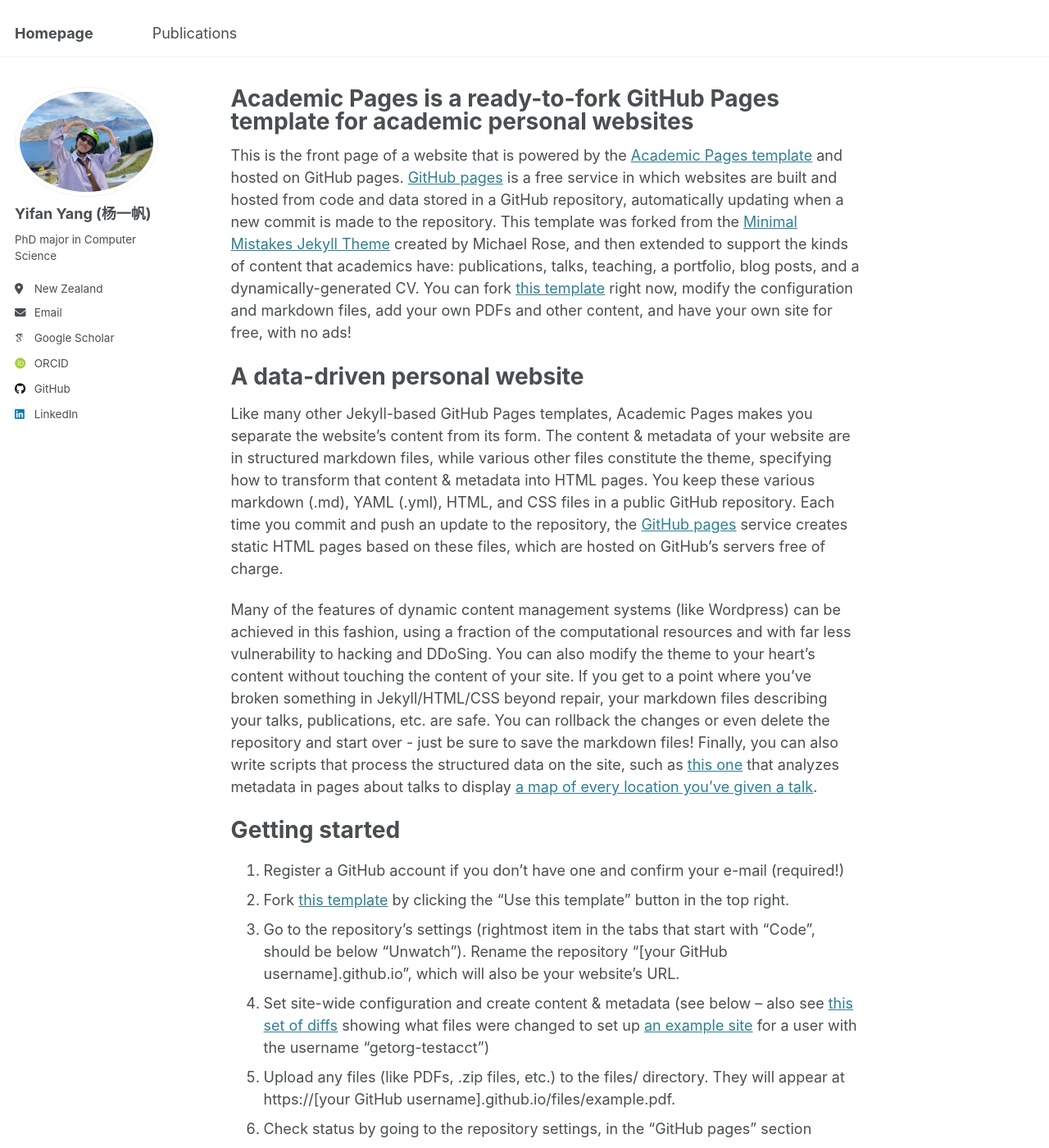
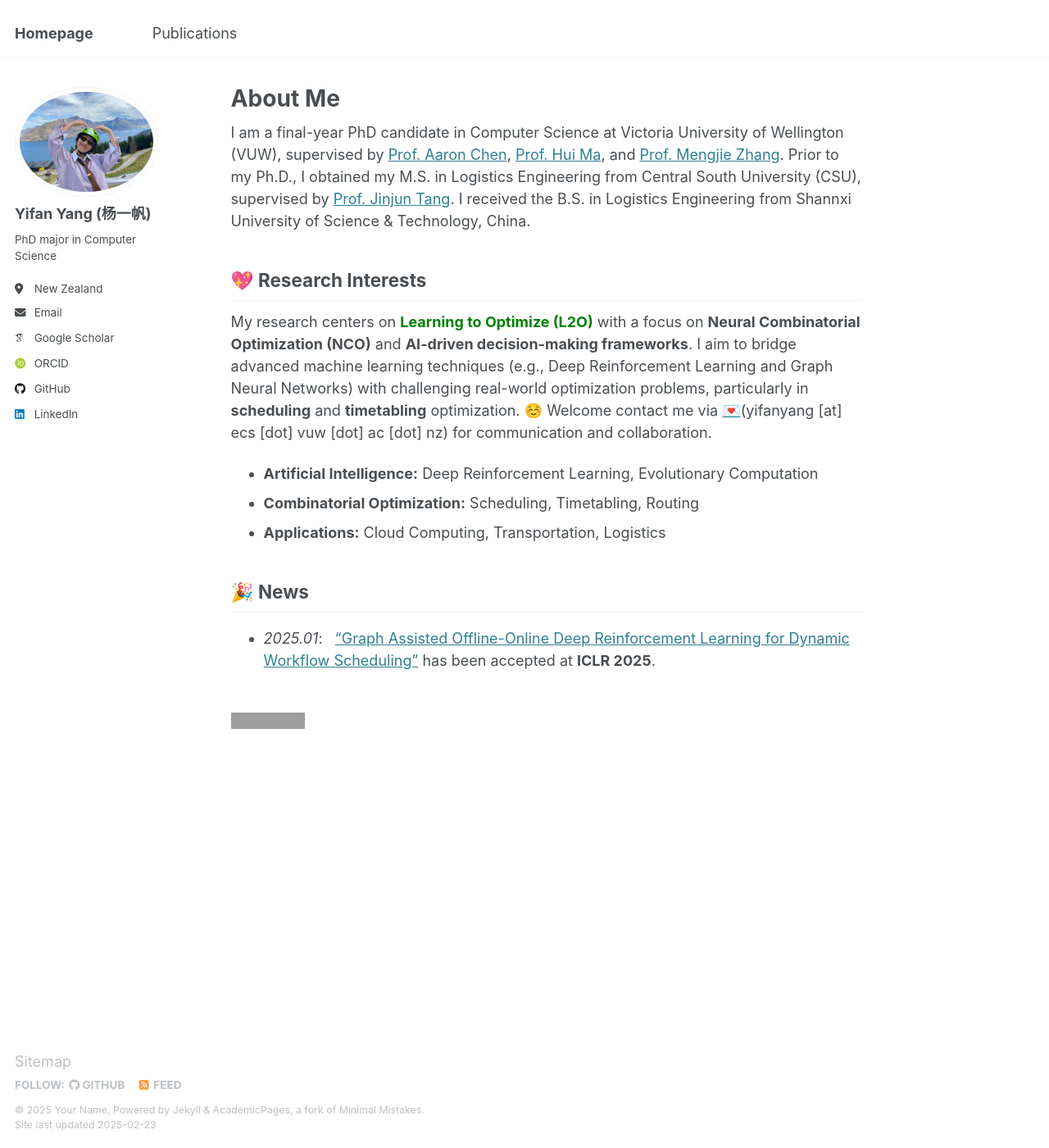
Before and after one commit to YifanYang1995/YifanYang1995.github.io, a Jekyll site: the page built from _pages/about.md, in a window 1280 px wide and 1400 px high. Shown: the whole window at 82% size. Built offline with Jekyll 4.4.1, drawn with Linux system fonts in a browser that asks for light colours; emoji names are drawn with the system emoji font; some web fonts are replaced; some of the changed text lies outside the part shown; grey boxes are pictures that could not be loaded.

Commit message:
Update about.md

```diff
--- a/_pages/about.md
+++ b/_pages/about.md
@@ -1,52 +1,24 @@
 ---
 permalink: /
-title: "Academic Pages is a ready-to-fork GitHub Pages template for academic personal websites"
+title: "About Me"
 author_profile: true
 redirect_from:
   - /about/
   - /about.html
 ---
 
-This is the front page of a website that is powered by the [Academic Pages template](https://github.com/academicpages/academicpages.github.io) and hosted on GitHub pages. [GitHub pages](https://pages.github.com) is a free service in which websites are built and hosted from code and data stored in a GitHub repository, automatically updating when a new commit is made to the repository. This template was forked from the [Minimal Mistakes Jekyll Theme](https://mmistakes.github.io/minimal-mistakes/) created by Michael Rose, and then extended to support the kinds of content that academics have: publications, talks, teaching, a portfolio, blog posts, and a dynamically-generated CV. You can fork [this template](https://github.com/academicpages/academicpages.github.io) right now, modify the configuration and markdown files, add your own PDFs and other content, and have your own site for free, with no ads!
+I am a final-year PhD candidate in Computer Science at Victoria University of Wellington (VUW), supervised by [Prof. Aaron Chen](https://people.wgtn.ac.nz/aaron.chen), [Prof. Hui Ma](https://people.wgtn.ac.nz/hui.ma), and [Prof. Mengjie Zhang](https://people.wgtn.ac.nz/mengjie.zhang).
+Prior to my Ph.D., I obtained my M.S. in Logistics Engineering from Central South University (CSU), supervised by [Prof. Jinjun Tang](https://faculty.csu.edu.cn/tangjinjun/en/index.htm).
+I received the B.S. in Logistics Engineering from Shannxi University of Science & Technology, China.
 
-A data-driven personal website
-======
-Like many other Jekyll-based GitHub Pages templates, Academic Pages makes you separate the website's content from its form. The content & metadata of your website are in structured markdown files, while various other files constitute the theme, specifying how to transform that content & metadata into HTML pages. You keep these various markdown (.md), YAML (.yml), HTML, and CSS files in a public GitHub repository. Each time you commit and push an update to the repository, the [GitHub pages](https://pages.github.com/) service creates static HTML pages based on these files, which are hosted on GitHub's servers free of charge.
+## :sparkling_heart: Research Interests
+My research centers on <font color="green"><b>Learning to Optimize (L2O)</b></font> with a focus on **Neural Combinatorial Optimization (NCO)** and **AI-driven decision-making frameworks**. I aim to bridge advanced machine learning techniques (e.g., Deep Reinforcement Learning and Graph Neural Networks) with challenging real-world optimization problems, particularly in **scheduling** and **timetabling** optimization. :relaxed: Welcome contact me via [:love_letter:](mailto:yifanyang@ecs.vuw.ac.nz)(yifanyang [at] ecs [dot] vuw [dot] ac [dot] nz) for communication and collaboration.
+- **Artificial Intelligence:** Deep Reinforcement Learning, Evolutionary Computation
+- **Combinatorial Optimization:** Scheduling, Timetabling, Routing
+- **Applications:** Cloud Computing, Transportation, Logistics
 
-Many of the features of dynamic content management systems (like Wordpress) can be achieved in this fashion, using a fraction of the computational resources and with far less vulnerability to hacking and DDoSing. You can also modify the theme to your heart's content without touching the content of your site. If you get to a point where you've broken something in Jekyll/HTML/CSS beyond repair, your markdown files describing your talks, publications, etc. are safe. You can rollback the changes or even delete the repository and start over - just be sure to save the markdown files! Finally, you can also write scripts that process the structured data on the site, such as [this one](https://github.com/academicpages/academicpages.github.io/blob/master/talkmap.ipynb) that analyzes metadata in pages about talks to display [a map of every location you've given a talk](https://academicpages.github.io/talkmap.html).
-
-Getting started
-======
-1. Register a GitHub account if you don't have one and confirm your e-mail (required!)
-1. Fork [this template](https://github.com/academicpages/academicpages.github.io) by clicking the "Use this template" button in the top right.
-1. Go to the repository's settings (rightmost item in the tabs that start with "Code", should be below "Unwatch"). Rename the repository "[your GitHub username].github.io", which will also be your website's URL.
-1. Set site-wide configuration and create content & metadata (see below -- also see [this set of diffs](http://archive.is/3TPas) showing what files were changed to set up [an example site](https://getorg-testacct.github.io) for a user with the username "getorg-testacct")
-1. Upload any files (like PDFs, .zip files, etc.) to the files/ directory. They will appear at https://[your GitHub username].github.io/files/example.pdf.
-1. Check status by going to the repository settings, in the "GitHub pages" section
-
-Site-wide configuration
-------
-The main configuration file for the site is in the base directory in [_config.yml](https://github.com/academicpages/academicpages.github.io/blob/master/_config.yml), which defines the content in the sidebars and other site-wide features. You will need to replace the default variables with ones about yourself and your site's github repository. The configuration file for the top menu is in [_data/navigation.yml](https://github.com/academicpages/academicpages.github.io/blob/master/_data/navigation.yml). For example, if you don't have a portfolio or blog posts, you can remove those items from that navigation.yml file to remove them from the header.
-
-Create content & metadata
-------
-For site content, there is one markdown file for each type of content, which are stored in directories like _publications, _talks, _posts, _teaching, or _pages. For example, each talk is a markdown file in the [_talks directory](https://github.com/academicpages/academicpages.github.io/tree/master/_talks). At the top of each markdown file is structured data in YAML about the talk, which the theme will parse to do lots of cool stuff. The same structured data about a talk is used to generate the list of talks on the [Talks page](https://academicpages.github.io/talks), each [individual page](https://academicpages.github.io/talks/2012-03-01-talk-1) for specific talks, the talks section for the [CV page](https://academicpages.github.io/cv), and the [map of places you've given a talk](https://academicpages.github.io/talkmap.html) (if you run this [python file](https://github.com/academicpages/academicpages.github.io/blob/master/talkmap.py) or [Jupyter notebook](https://github.com/academicpages/academicpages.github.io/blob/master/talkmap.ipynb), which creates the HTML for the map based on the contents of the _talks directory).
-
-**Markdown generator**
-
-The repository includes [a set of Jupyter notebooks](https://github.com/academicpages/academicpages.github.io/tree/master/markdown_generator
-) that converts a CSV containing structured data about talks or presentations into individual markdown files that will be properly formatted for the Academic Pages template. The sample CSVs in that directory are the ones I used to create my own personal website at stuartgeiger.com. My usual workflow is that I keep a spreadsheet of my publications and talks, then run the code in these notebooks to generate the markdown files, then commit and push them to the GitHub repository.
-
-How to edit your site's GitHub repository
-------
-Many people use a git client to create files on their local computer and then push them to GitHub's servers. If you are not familiar with git, you can directly edit these configuration and markdown files directly in the github.com interface. Navigate to a file (like [this one](https://github.com/academicpages/academicpages.github.io/blob/master/_talks/2012-03-01-talk-1.md) and click the pencil icon in the top right of the content preview (to the right of the "Raw | Blame | History" buttons). You can delete a file by clicking the trashcan icon to the right of the pencil icon. You can also create new files or upload files by navigating to a directory and clicking the "Create new file" or "Upload files" buttons.
-
-Example: editing a markdown file for a talk
-![Editing a markdown file for a talk](/images/editing-talk.png)
-
-For more info
-------
-More info about configuring Academic Pages can be found in [the guide](https://academicpages.github.io/markdown/), the [growing wiki](https://github.com/academicpages/academicpages.github.io/wiki), and you can always [ask a question on GitHub](https://github.com/academicpages/academicpages.github.io/discussions). The [guides for the Minimal Mistakes theme](https://mmistakes.github.io/minimal-mistakes/docs/configuration/) (which this theme was forked from) might also be helpful.
+## :tada: News
+- *2025.01*: &nbsp; ["Graph Assisted Offline-Online Deep Reinforcement Learning for Dynamic Workflow Scheduling"](https://openreview.net/forum?id=4PlbIfmX9o) has been accepted at **ICLR 2025**.
 
 <br>
 <a href="https://info.flagcounter.com/uhma"><img src="https://s01.flagcounter.com/count2/uhma/bg_FFFFFF/txt_000000/border_CCCCCC/columns_2/maxflags_10/viewers_0/labels_0/pageviews_0/flags_0/percent_0/" alt="Flag Counter" border="0"></a>
```
